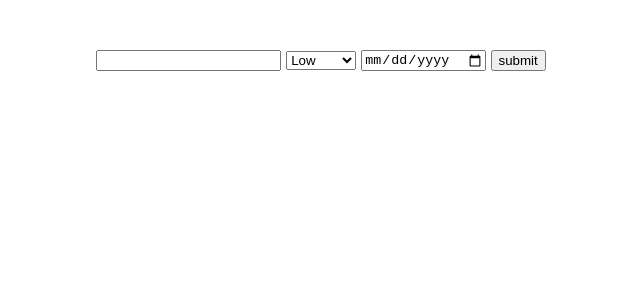
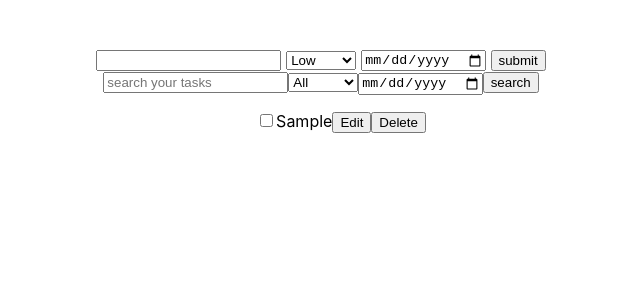
Before and after one commit to justKiduss/js-sprint, a React (Create React App) app in the folder day22/: page / in a window 1280 px wide. Both pictures are taken after typing "Sample", "2020-01-15" into the empty fields and a click on the button "submit". Shown: the top 300 px of the page, without its empty margins (319-959 px from the left). Built offline with nearby package versions, Linux system fonts and the light colour scheme.

Commit message:
about to finish day22

```diff
--- a/day22/src/components/TaskItems.jsx
+++ b/day22/src/components/TaskItems.jsx
@@ -1,6 +1,46 @@
-export default function TaskItems(){
+import {useState} from "react"
+export default function TaskItems({state,dispatch}){
+    const [editId,setEditId]=useState("");
+    const [editText,setEditText]=useState("");
+    const [priority,setPriority]=useState("");
+    const [dueDate,setDueDate]=useState("");
+    const filteredTasks=state.filter((sta)=>{
+          const matchPriority=priority?sta.priority===priority:true
+          const matchdueDate=dueDate?sta.dueDate===dueDate:true
+          return matchPriority&&matchdueDate;
+    })
     return(
         <>
+        <div style={{textAlign:"center"}}>
+                <input type="text" placeholder="search your tasks"/>
+                <select onChange={(e)=>setPriority(e.target.value)} value={priority}>
+                    <option value="">All</option>
+                    <option value="low">Low</option>
+                    <option value="medium">Medium</option>
+                    <option value="high">High</option>
+                </select>
+                <input type="date"  onChange={(e)=>setDueDate(e.target.value)} value={dueDate}/>
+                <button type="submit">search</button>
+            <ul style={{listStyle:"none"}}>
+
+                {filteredTasks.length===0?
+                <> <p>No Task Found</p></>:
+                filteredTasks.map((task)=>(
+                    <li key={task.id}>
+                      <input type="checkbox"/>
+                      <span>{task.text}</span>
+                      <button onClick={()=>dispatch({
+                          type:"editTask",
+                          id:task.id
+                      })}>Edit</button>
+                      <button onClick={()=>dispatch({
+                           type:"deleteTask",
+                           id:task.id
+                      })}>Delete</button>
+                    </li>
+                ))}
+            </ul>
+        </div>
         </>
     )
 }
--- a/day22/src/components/TaskManager.jsx
+++ b/day22/src/components/TaskManager.jsx
@@ -29,11 +29,11 @@ function handleSubmit(e){
     })
     setNewTask("");
     setCategory("all");
-    setDueDate(Date.now());
+    setDueDate("");
     setPriority("low");
 }
 
-console.log(state);
+console.log("state",state);
     return(
         <>
         <div style={{margin:"50px"}}>
@@ -49,7 +49,7 @@ console.log(state);
                 <button type="submit">submit</button>
             </form>
             <div>
-                <TaskItems/>
+                <TaskItems state={state} dispatch={dispatch}/>
             </div>
         </div>
         </>
--- a/day22/src/components/persistence.js
+++ b/day22/src/components/persistence.js
@@ -9,7 +9,7 @@ export function saveTask(state){
 
 export function loadTask(){
     try{
-        const task=localStorage.getItem("task");
+        const task=localStorage.getItem("tasks");
         if(!task) return [];
         return JSON.parse(task)
     }catch(err){
@@ -17,6 +17,4 @@ export function loadTask(){
     }
 }
 
-export const initialState={
-    task:[]
-}
+export const initialState=[];
--- a/day22/src/reducers/reducer.js
+++ b/day22/src/reducers/reducer.js
@@ -8,5 +8,11 @@ switch(action.type){
              }
         ]
     }
+    case "deleteTask":{
+        const id=action.id;
+        return state.filter((sta)=>(
+            sta.id!==id
+        ))
+    }
 }
 }
```
